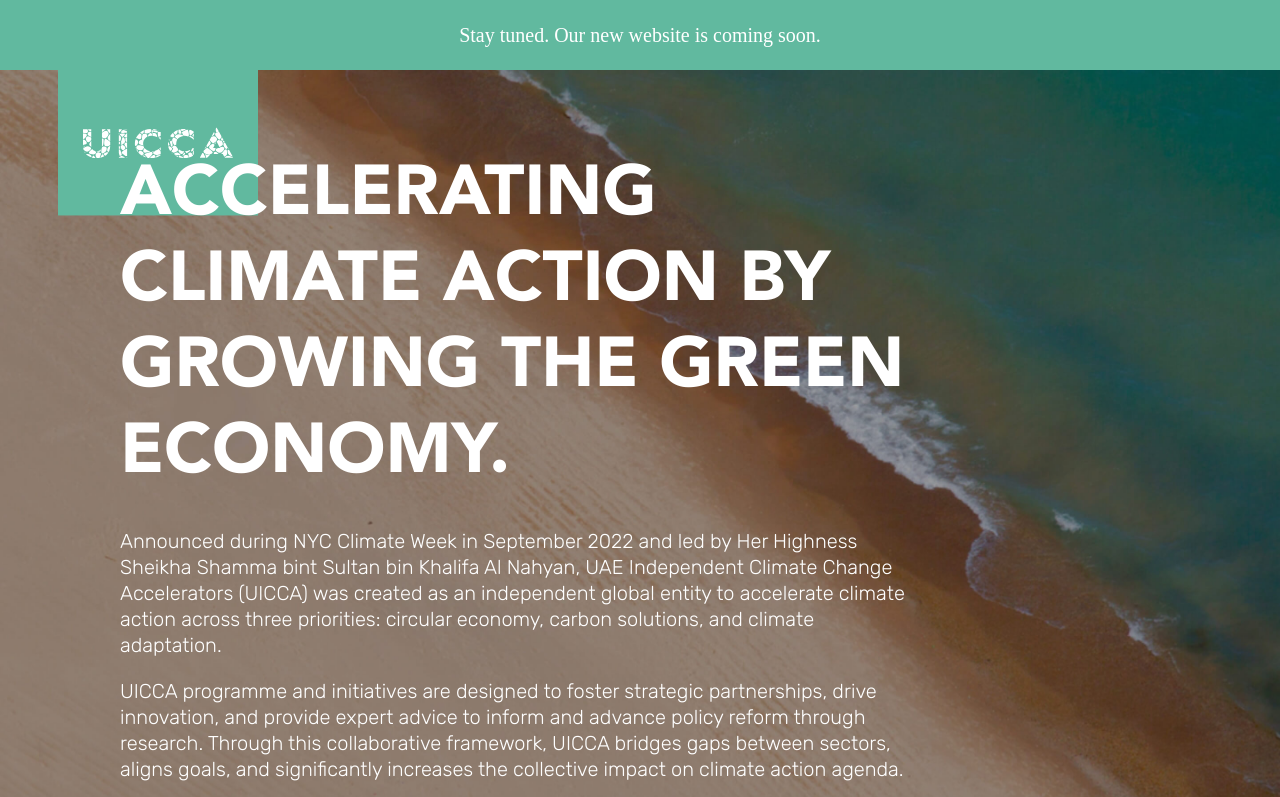
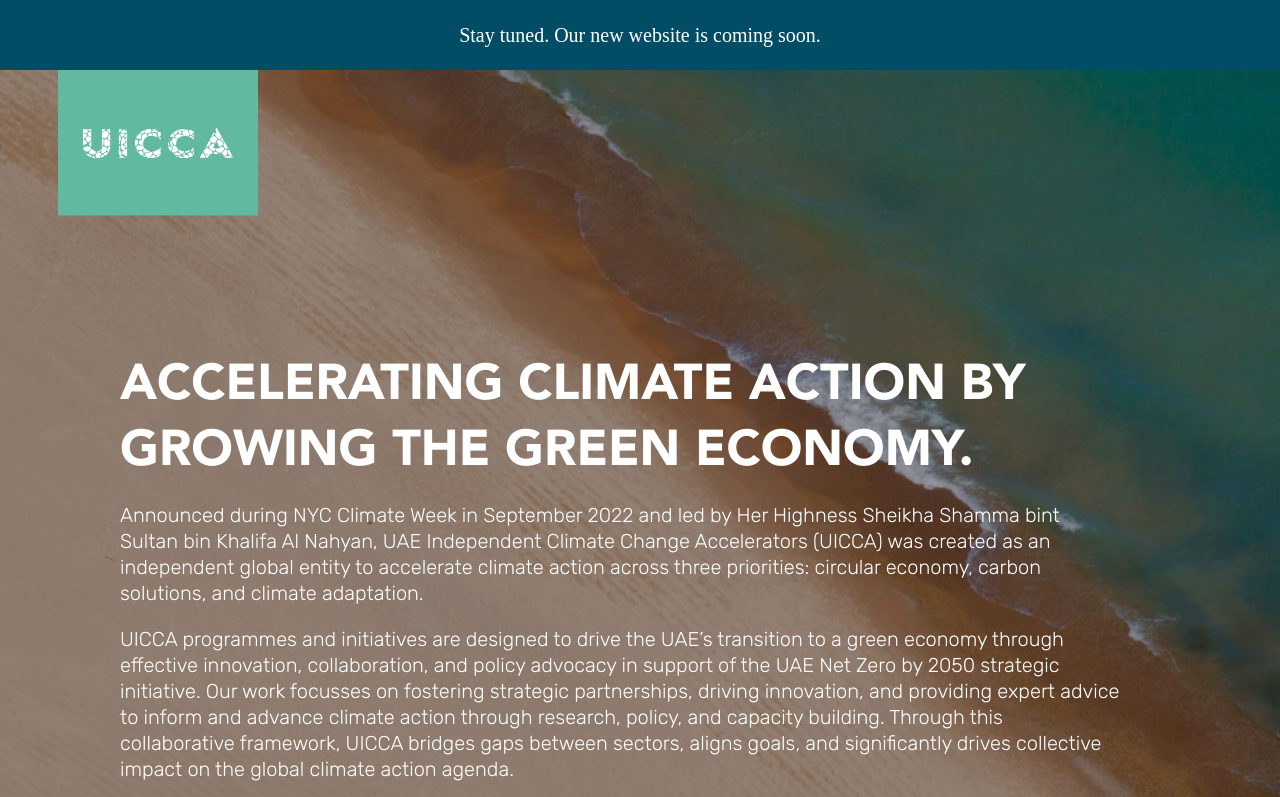
Before and after one commit to webdev1020/uicca, a plain HTML site: page index.html in a window 1280 px wide. Shown: the top 797 px of the page. Drawn offline with nearby package versions, Linux system fonts and the light colour scheme; a web font is replaced by a local one.

Commit message:
new updates

```diff
--- a/index.html
+++ b/index.html
@@ -43,9 +43,9 @@
       <div data-aos="fade-up" data-aos-delay="150">
       <p>
         Announced during NYC Climate Week in September 2022 and led by Her Highness Sheikha Shamma bint Sultan bin Khalifa Al Nahyan, UAE Independent Climate Change Accelerators (UICCA) was created as an independent global entity to accelerate climate action across three priorities: circular economy, carbon solutions, and climate adaptation.
+      </p>
+      <p>UICCA programmes and initiatives are designed to drive the UAE’s transition to a green economy through effective innovation, collaboration, and policy advocacy in support of the UAE Net Zero by 2050 strategic initiative. Our work focusses on fostering strategic partnerships, driving innovation, and providing expert advice to inform and advance climate action through research, policy, and capacity building. Through this collaborative framework, UICCA bridges gaps between sectors, aligns goals, and significantly drives collective impact on the global climate action agenda.
 
-      </p>
-      <p>UICCA programme and initiatives are designed to foster strategic partnerships, drive innovation, and provide expert advice to inform and advance policy reform through research. Through this collaborative framework, UICCA bridges gaps between sectors, aligns goals, and significantly increases the collective impact on climate action agenda.
       </p>
     </div>
     </div>
--- a/style.css
+++ b/style.css
@@ -96,10 +96,11 @@ h6 {
   font-weight: normal;
 }
 h1 {
-  font-size: 7rem;
+  font-size: 5rem;
+  line-height: 66px;
+
   font-weight: 900;
   text-transform: uppercase;
-  line-height: 86px;
   color: var(--color-white);
   margin: 0;
 }
@@ -172,10 +173,10 @@ section {
   height: calc(100vh - 176px);
 }
 .page__banner__text {
-  max-width: 800px;
+  max-width: 1000px;
 }
 .page__banner h1 {
-  margin: 0 0 35px;
+  margin: 0 0 20px;
 }
 
 .page__banner p {
@@ -340,7 +341,7 @@ color: #fff;
 /* Keep me posted */
 
 .page__keep-me-posted {
-  background-color: var(--color-secondary);
+  background-color: var(--color-primary);
   padding: 20px;
   text-align: center;
   font-size: 2rem;
```
